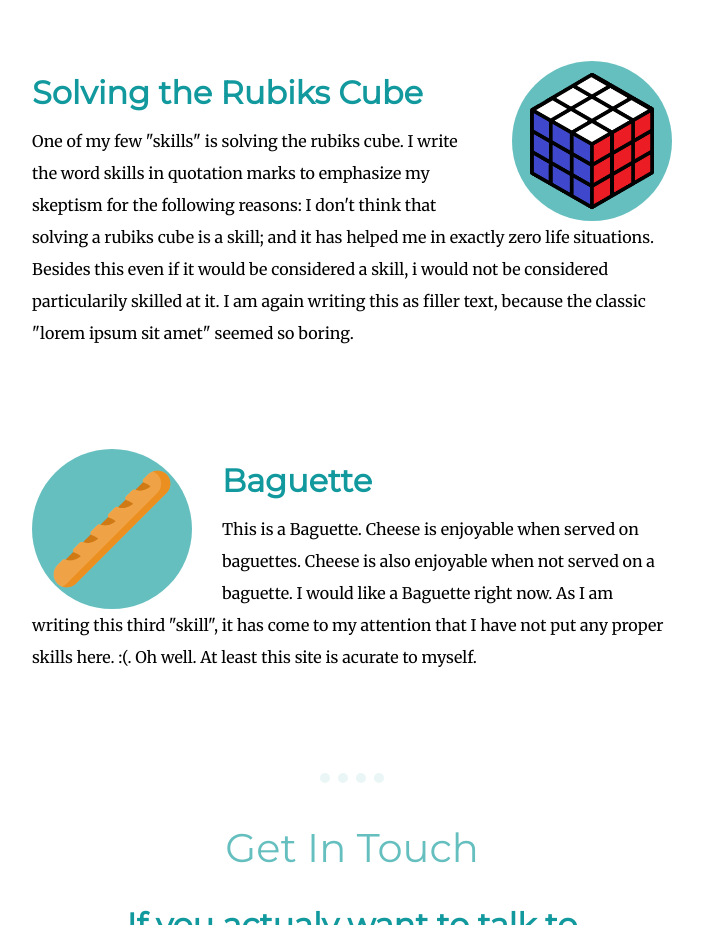
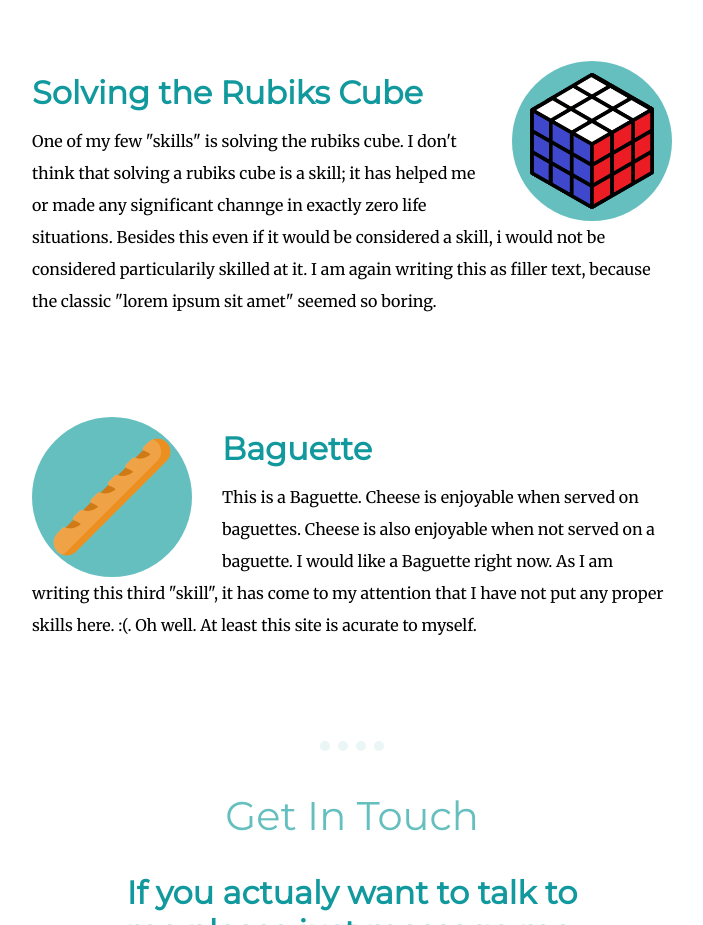
Before and after one commit to kkreijkamp/cv, a plain HTML site: page index.html in a window 1280 px wide. Shown: the part 1620-2545 px from the top of the page, without its empty margins (288-991 px from the left). Drawn offline with Linux system fonts and the light colour scheme.

Commit message:
Update index.html

```diff
--- a/index.html
+++ b/index.html
@@ -32,7 +32,7 @@
                 <div class="skill-row">
                     <img class="cube" src="images/cube.png" alt="rubiks-cube">
                     <h3>Solving the Rubiks Cube</h3>
-                    <p class="skill-text">One of my few "skills" is solving the rubiks cube. I write the word skills in quotation marks to emphasize my skeptism for the following reasons: I don't think that solving a rubiks cube is a skill; and it has helped me in exactly zero life situations. Besides this even if it would be considered a skill, i would not be considered particularily skilled at it. I am again writing this as filler text, because the classic "lorem ipsum sit amet" seemed so boring.</p>
+                    <p class="skill-text">One of my few "skills" is solving the rubiks cube. I don't think that solving a rubiks cube is a skill; it has helped me or made any significant channge in exactly zero life situations. Besides this even if it would be considered a skill, i would not be considered particularily skilled at it. I am again writing this as filler text, because the classic "lorem ipsum sit amet" seemed so boring.</p>
                 </div>
                 <div class="skill-row">
                     <img class="bagutte" src="images/bagutte.png" alt="cheese">
```
